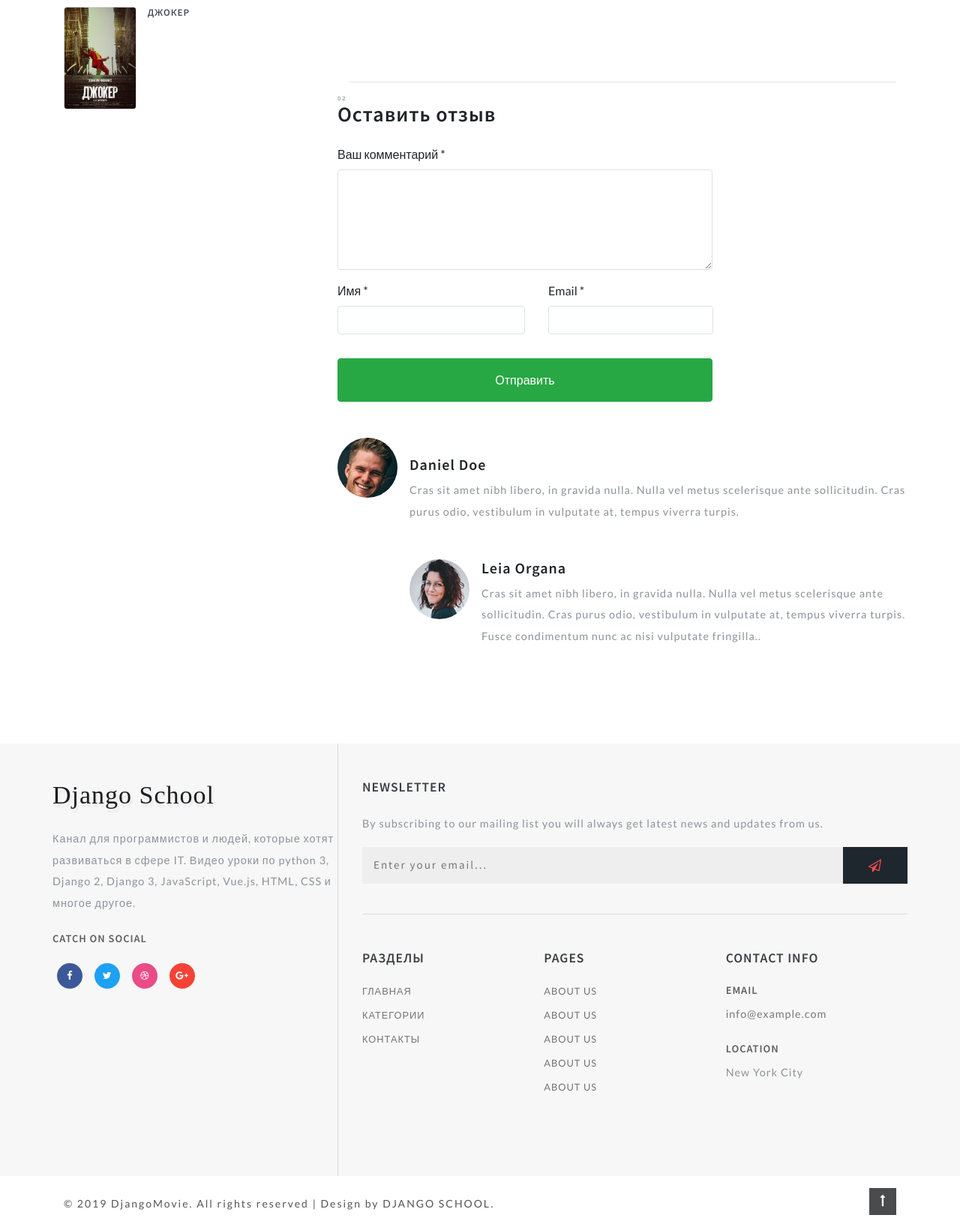
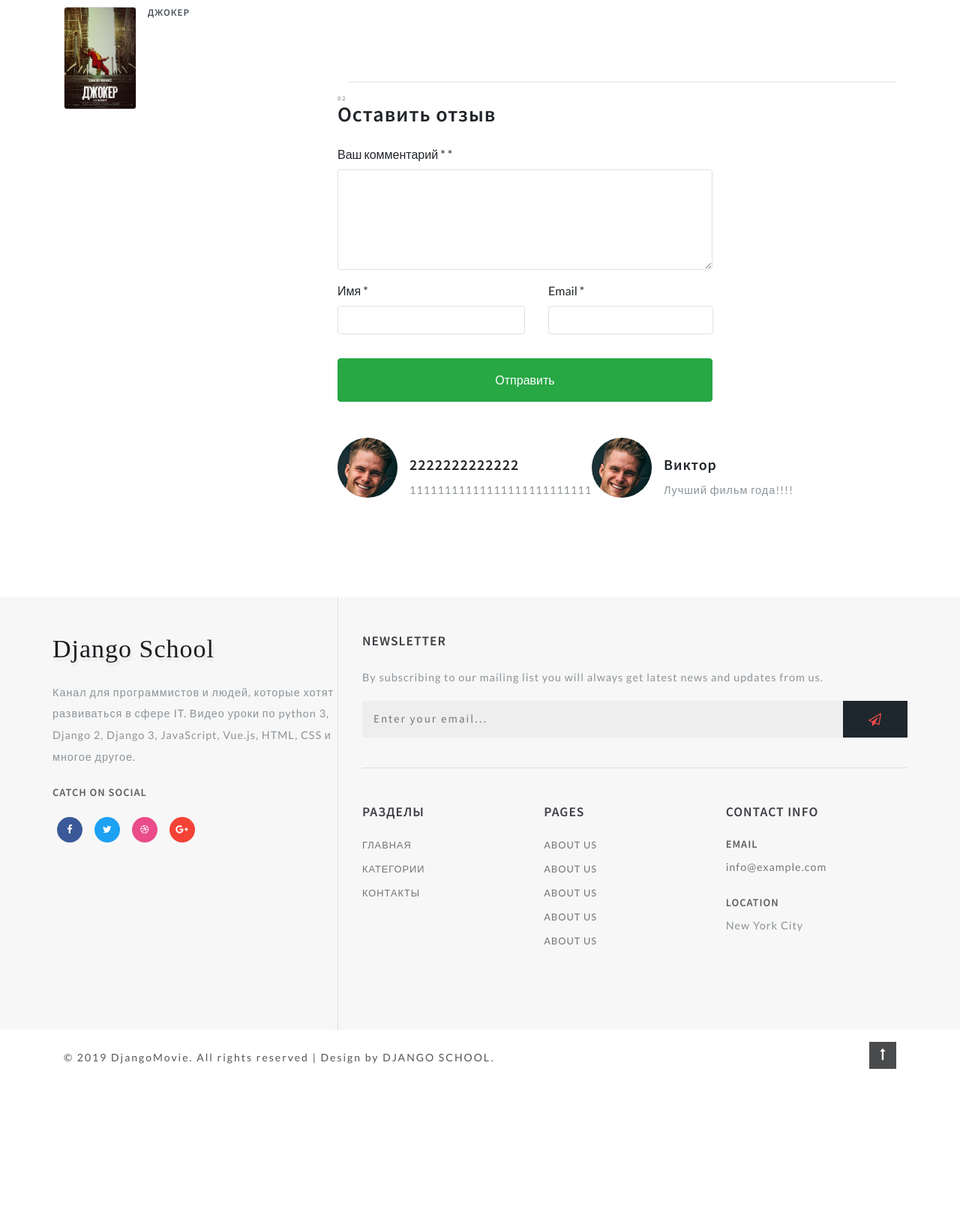
Before and after one commit to friz25/django_movie_2025, a Django app: page /terminator/ in a window 1280 px wide. Shown: the part 2180-3817 px from the top of the page at 75% size. After the commit the page ends 3606 px from the top, so only its background shows below. Run offline with Django 5.2, Linux system fonts and the light colour scheme; data comes from the database, SQL or seed files in the repository; both versions use the stored data as it was after the commit; some libraries are stand-ins or nearby versions; grey boxes are pictures that could not be loaded.

Commit message:
9.1 отзывы пашут

```diff
--- a/movies/urls.py
+++ b/movies/urls.py
@@ -6,4 +6,5 @@ from . import views
 urlpatterns = [
     path("", views.MoviesView.as_view()),
     path("<slug:slug>/", views.MovieDetailView.as_view(), name='movie_detail'),
+    path("review/<int:pk>/", views.AddReview.as_view(), name='add_review'),
 ]
--- a/movies/views.py
+++ b/movies/views.py
@@ -1,8 +1,9 @@
-from django.shortcuts import render
+from django.shortcuts import redirect, render
 from django.views.generic import DetailView, ListView
 from django.views.generic.base import View
 
 from .models import Movie
+from .forms import ReviewForm
 
 # Старый вид/класс / записан через View()
 # class MoviesView(View):
@@ -28,3 +29,26 @@ class MovieDetailView(DetailView):
     """Полное описание фильма"""
     model = Movie
     slug_field = 'url'
+
+# Вариант 1: с передачей id в форму
+# class AddReview(View):
+#     """Оставить отзыв"""
+#     def post(self, request, pk):
+#         form = ReviewForm(request.POST)
+#         if form.is_valid():
+#             form = form.save(commit=False)
+#             form.movie_id = pk
+#             form.save() # записываем (данные из формы) в БД
+#         return redirect("/") #напр на Главную
+
+# Вариант 2: с передачей целого обьекта Movie в форму
+class AddReview(View):
+    """Оставить отзыв"""
+    def post(self, request, pk):
+            form = ReviewForm(request.POST)
+            movie = Movie.objects.get(id=pk)
+            if form.is_valid():
+                form = form.save(commit=False)
+                form.movie = movie
+                form.save() # записываем (данные из формы) в БД
+            return redirect(movie.get_absolute_url()) #напр на эту же / обновляет страницу
--- a/templates/movies/movie_detail.html
+++ b/templates/movies/movie_detail.html
@@ -142,72 +142,76 @@
                 <div class="contact-single">
                     <h3 class="editContent" style="outline: none; cursor: inherit;">
                         <span class="sub-tittle editContent"
-                              style="outline: none; cursor: inherit;">02</span>Оставить отзыв</h3>
-                    <form action="#" method="get" class="mt-4">
-                        <div class="form-group editContent"
-                             style="outline: none; cursor: inherit;">
-                            <label for="contactcomment" class="editContent"
-                                   style="outline: none; cursor: inherit;">Ваш комментарий
+                              style="outline: none; cursor: inherit;">02</span>
+                        Оставить отзыв</h3>
+                    <form action="{% url 'add_review' movie.id %}" method="post" class="mt-4">
+                        {% csrf_token %}
+                        <div class="form-group editContent">
+                            <label for="contactcomment" class="editContent">
+                                Ваш комментарий *
                                 *</label>
-                            <textarea class="form-control border" rows="5"
+                            <textarea class="form-control border" rows="5" name='text'
                                       id="contactcomment" required=""></textarea>
                         </div>
                         <div class="d-sm-flex">
-                            <div class="col-sm-6 form-group p-0 editContent"
-                                 style="outline: none; cursor: inherit;">
-                                <label for="contactusername" class="editContent"
-                                       style="outline: none; cursor: inherit;">Имя
-                                    *</label>
-                                <input type="text" class="form-control border"
+                            <div class="col-sm-6 form-group p-0 editContent">
+                                <label for="contactusername" class="editContent">
+                                    Имя *
+                                    </label>
+                                <input type="text" class="form-control border" name="name"
                                        id="contactusername" required="">
                             </div>
-                            <div class="col-sm-6 form-group ml-sm-3 editContent"
-                                 style="outline: none; cursor: inherit;">
-                                <label for="contactemail" class="editContent"
-                                       style="outline: none; cursor: inherit;">Email
-                                    *</label>
-                                <input type="email" class="form-control border"
+                            <div class="col-sm-6 form-group ml-sm-3 editContent">
+                                <label for="contactemail" class="editContent">
+                                    Email *
+                                    </label>
+                                <input type="email" class="form-control border" name="email"
                                        id="contactemail" required="">
                             </div>
                         </div>
                         <button type="submit"
-                                class="mt-3 btn btn-success btn-block py-3"
-                                style="outline: none; cursor: inherit;">Отправить
+                                class="mt-3 btn btn-success btn-block py-3">
+                            Отправить
                         </button>
                     </form>
                 </div>
                 <!--  //contact form grid ends here -->
             </div>
+
+            {% for review in movie.reviews_set.all %}
+
             <div class="media py-5">
-                <img src="{% static '/images/te2.jpg' %}" class="mr-3 img-fluid" alt="image"
-                     style="outline: none; cursor: inherit;">
+                <img src="{% static '/images/te2.jpg' %}" class="mr-3 img-fluid" alt="image">
                 <div class="media-body mt-4">
-                    <h5 class="mt-0 editContent"
-                        style="outline: none; cursor: inherit;">Daniel Doe</h5>
-                    <p class="mt-2 editContent" style="outline: none; cursor: inherit;">
-                        Cras sit amet nibh libero, in gravida nulla. Nulla vel metus
-                        scelerisque ante sollicitudin. Cras purus odio, vestibulum in
-                        vulputate at, tempus viverra turpis.
+                    <h5 class="mt-0 editContent">
+                        {{ review.name }}
+                    </h5>
+                    <p class="mt-2 editContent">
+                        {{ review.text }}
                     </p>
-                    <div class="media mt-5 editContent"
-                         style="outline: none; cursor: inherit;">
-                        <a class="pr-3" href="#">
-                            <img src="{% static '/images/te1.jpg' %}" class="img-fluid "
-                                 alt="image" style="outline: none; cursor: inherit;">
-                        </a>
-                        <div class="media-body">
-                            <h5 class="mt-0 editContent"
-                                style="outline: none; cursor: inherit;">Leia Organa</h5>
-                            <p class="mt-2 editContent"
-                               style="outline: none; cursor: inherit;"> Cras sit amet
-                                nibh libero, in gravida nulla. Nulla vel metus
-                                scelerisque ante sollicitudin. Cras purus odio,
-                                vestibulum in vulputate at, tempus viverra turpis. Fusce
-                                condimentum nunc ac nisi vulputate fringilla..</p>
-                        </div>
-                    </div>
+
+<!--                    <div class="media mt-5 editContent">-->
+<!--                        <a class="pr-3" href="#">-->
+<!--                            <img src="{% static '/images/te1.jpg' %}" class="img-fluid "-->
+<!--                                 alt="image">-->
+<!--                        </a>-->
+<!--                        <div class="media-body">-->
+<!--                            <h5 class="mt-0 editContent">-->
+<!--                                Leia Organa-->
+<!--                            </h5>-->
+<!--                            <p class="mt-2 editContent">-->
+<!--                                Cras sit amet-->
+<!--                                nibh libero, in gravida nulla. Nulla vel metus-->
+<!--                                scelerisque ante sollicitudin. Cras purus odio,-->
+<!--                                vestibulum in vulputate at, tempus viverra turpis. Fusce-->
+<!--                                condimentum nunc ac nisi vulputate fringilla..-->
+<!--                            </p>-->
+<!--                        </div>-->
+<!--                    </div>-->
                 </div>
             </div>
+            {% endfor %}
+
         </div>
     </div>
 
```
Also changed, not shown: movies/forms.py (+9 -0 lines), db.sqlite3.
